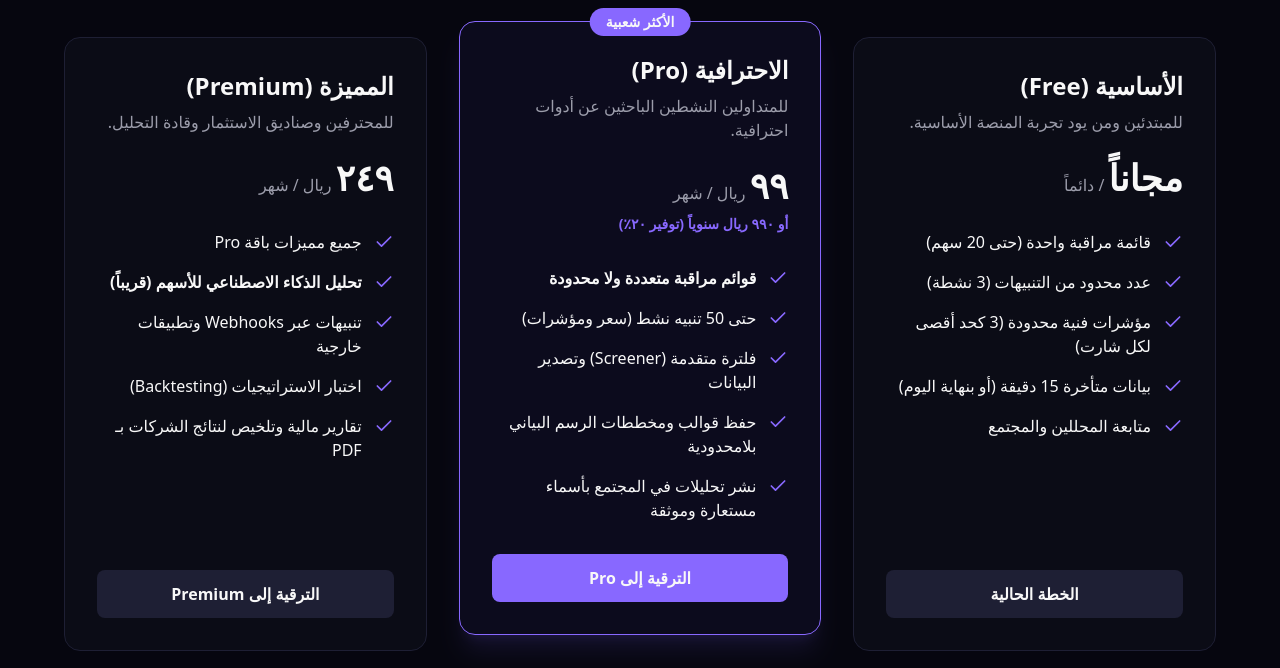
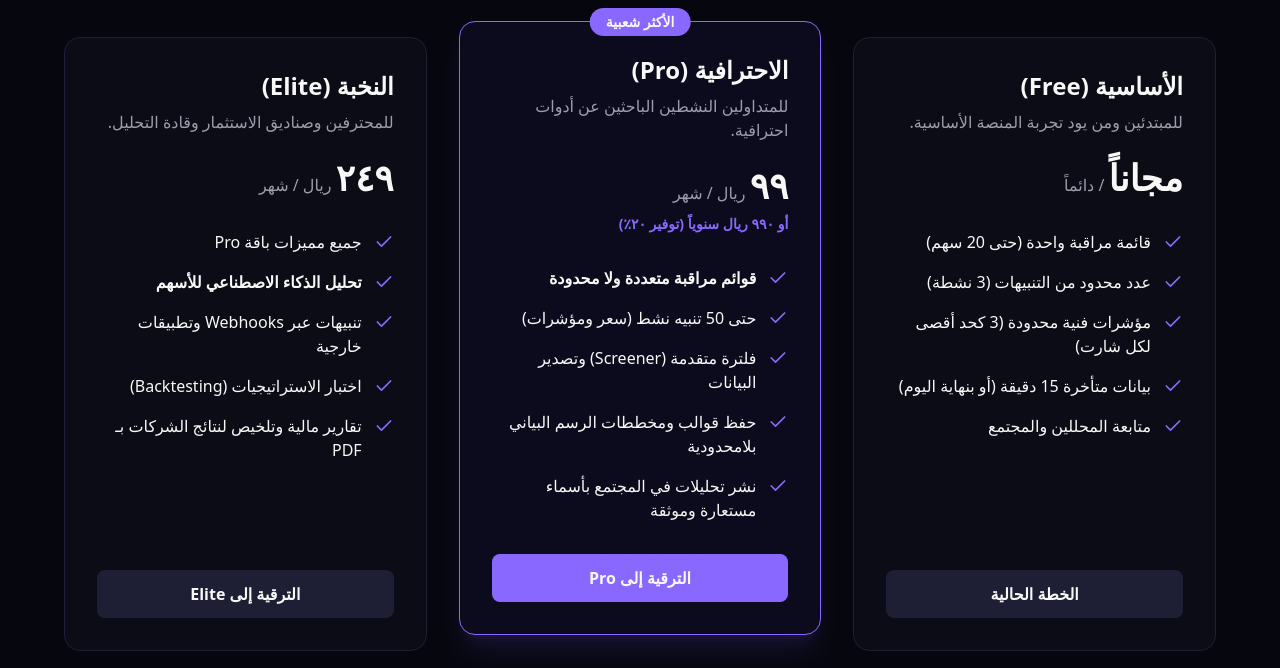
Before and after one commit to fkgtfaisal/saudistock, a Next.js app: page /subscriptions in a window 1280 px wide. Shown: the part 240-908 px from the top of the page. Built offline with nearby package versions, Linux system fonts and the light colour scheme; no server answers.

Commit message:
fix(pricing): unify pricing and name of Elite subscription tier to 249 SAR/month across admin dashboard, subscriptions page, and landing page

```diff
--- a/src/app/admin/AdminDashboardClient.tsx
+++ b/src/app/admin/AdminDashboardClient.tsx
@@ -919,7 +919,7 @@ export default function AdminDashboardClient({
                 <h3 className="text-xl font-black mb-1 text-amber-500">باقة النخبة (ELITE)</h3>
                 <span className="text-xs text-muted-foreground mb-4">للشركاء ومسؤولي الإدارة العليا</span>
                 <div className="flex items-baseline gap-1.5 mb-6">
-                  <span className="text-4xl font-black text-foreground">499</span>
+                  <span className="text-4xl font-black text-foreground">249</span>
                   <span className="text-sm font-bold text-muted-foreground">ريال / شهرياً</span>
                 </div>
                 <ul className="text-xs font-bold text-muted-foreground space-y-3 mb-8">
--- a/src/app/page.tsx
+++ b/src/app/page.tsx
@@ -158,10 +158,10 @@ export default function LandingPage() {
               highlighted={true}
             />
             <PricingCard
-              title="المميزة (Premium)"
+              title="النخبة (Elite)"
               price="٢٤٩ ريال / شهر"
               features={["جميع ميزات Pro", "تحليل الذكاء الاصطناعي", "اختبار الاستراتيجيات (Backtesting)", "تقارير PDF مخصصة"]}
-              cta="اشترك في Premium"
+              cta="اشترك في Elite"
             />
           </div>
         </div>
--- a/src/app/subscriptions/page.tsx
+++ b/src/app/subscriptions/page.tsx
@@ -86,9 +86,9 @@ export default function SubscriptionsPage() {
           </button>
         </div>
 
-        {/* Premium Plan */}
+        {/* Elite Plan */}
         <div className="bg-card border border-border rounded-2xl p-8 flex flex-col">
-          <h3 className="text-2xl font-bold mb-2">المميزة (Premium)</h3>
+          <h3 className="text-2xl font-bold mb-2">النخبة (Elite)</h3>
           <p className="text-muted-foreground mb-6">للمحترفين وصناديق الاستثمار وقادة التحليل.</p>
           <div className="mb-8">
             <span className="text-4xl font-extrabold">٢٤٩</span>
@@ -101,7 +101,7 @@ export default function SubscriptionsPage() {
             </li>
             <li className="flex items-start gap-3">
               <Check className="h-5 w-5 text-primary flex-shrink-0 mt-0.5" />
-              <span className="font-bold text-foreground">تحليل الذكاء الاصطناعي للأسهم (قريباً)</span>
+              <span className="font-bold text-foreground">تحليل الذكاء الاصطناعي للأسهم</span>
             </li>
             <li className="flex items-start gap-3">
               <Check className="h-5 w-5 text-primary flex-shrink-0 mt-0.5" />
@@ -117,7 +117,7 @@ export default function SubscriptionsPage() {
             </li>
           </ul>
           <button className="w-full bg-muted text-foreground font-bold py-3 rounded-lg hover:bg-muted/80 transition-colors">
-            الترقية إلى Premium
+            الترقية إلى Elite
           </button>
         </div>
 
```
